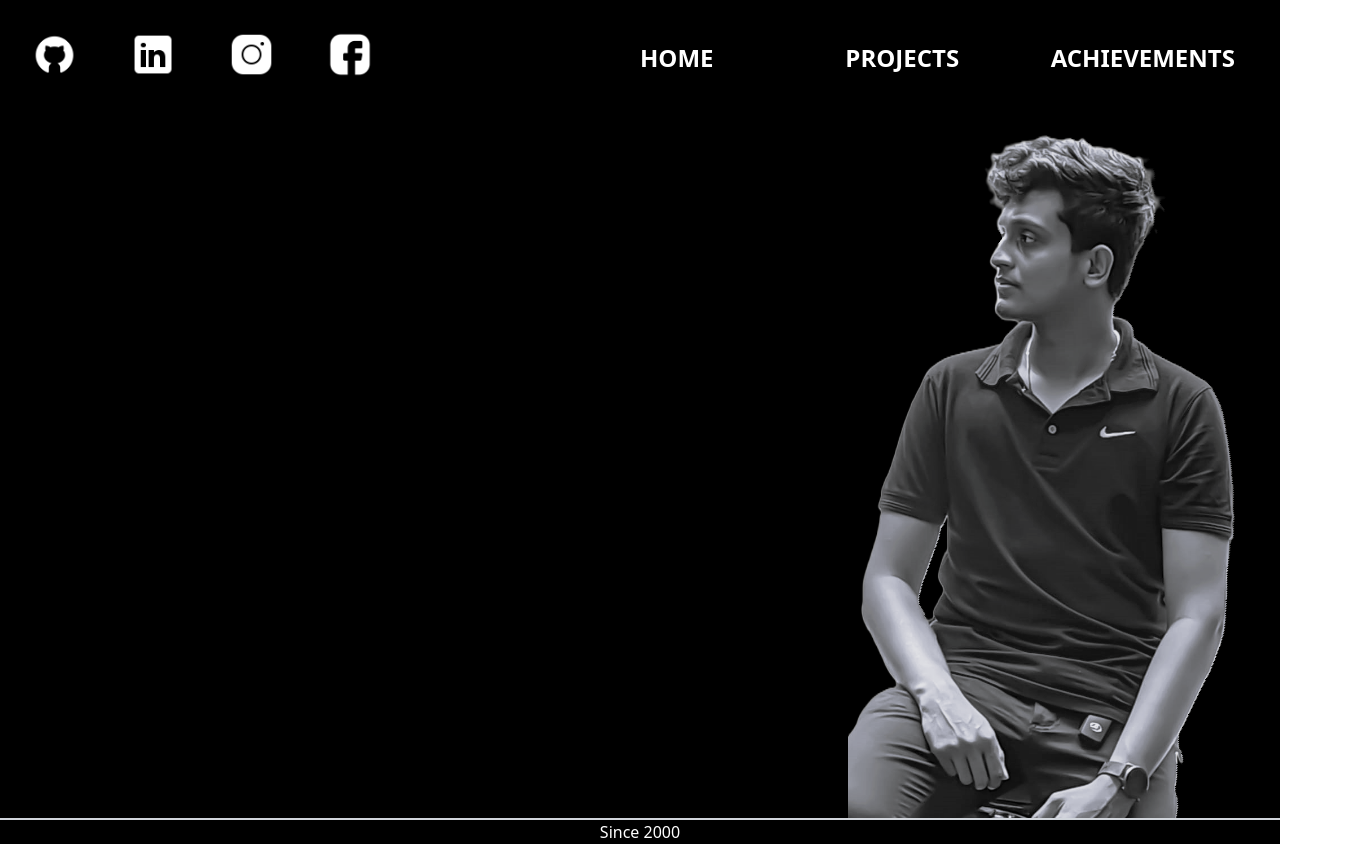
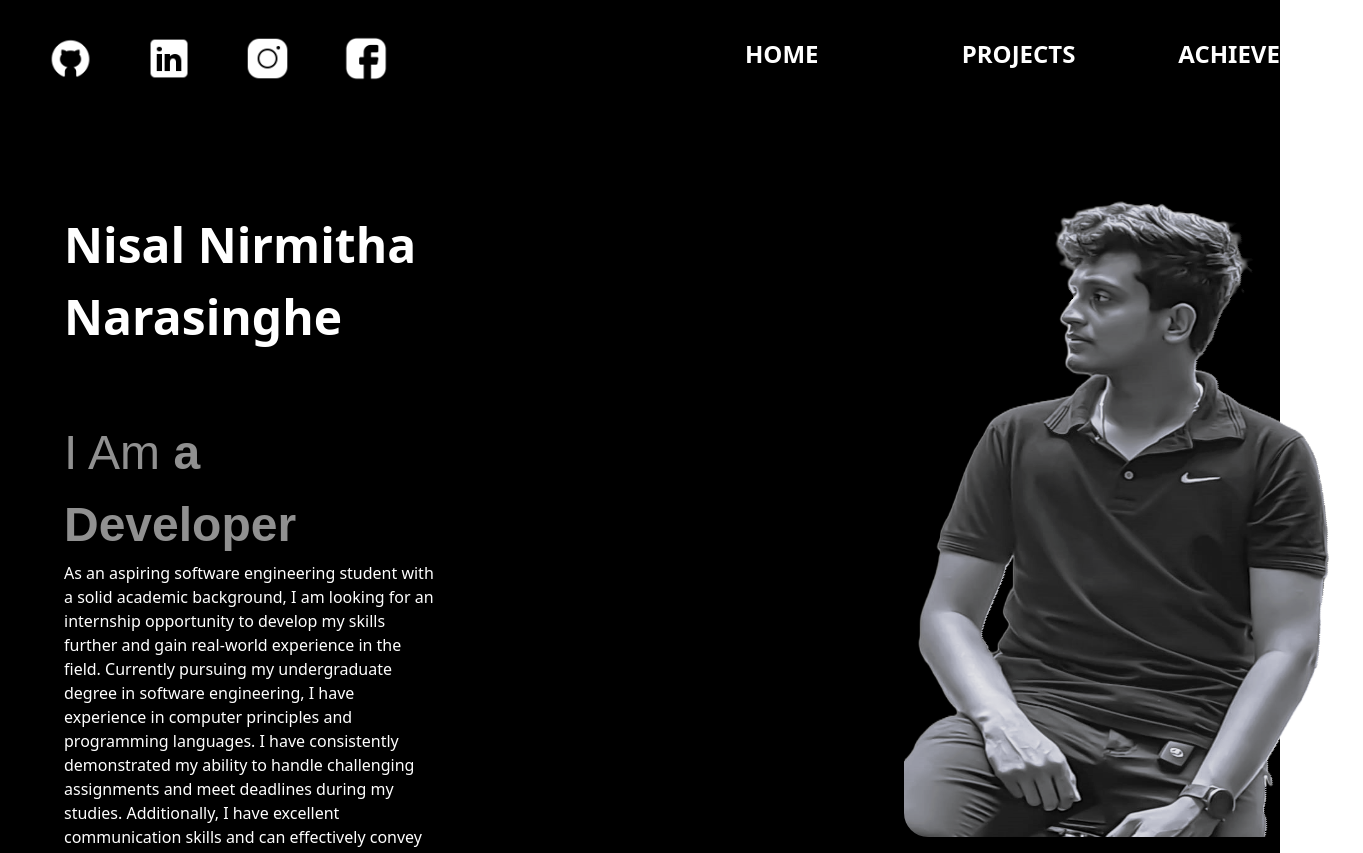
Before and after one commit to Nisal-N-Narasinghe/Nisal-N-Narasinghe, a React (Create React App) app: page / in a window 1280 px wide. Shown: the top 853 px of the page, 1363 px wide, since content can reach past the window. Built offline with nearby package versions, Linux system fonts and the light colour scheme.

Commit message:
:wrench: Coocking

```diff
--- a/src/components/Footer/index.jsx
+++ b/src/components/Footer/index.jsx
@@ -1,10 +1,9 @@
 const Footer = () => {
   return (
     <footer>
-      <div>
-        <hr className='border-t-2 border-gray-300' />
-
-        <h1 className='text-white text-center text-footer'>Since 2000</h1>
+      <div className='text-center'>
+        <hr className='border-t-2 border-gray-300 w-80 mx-auto' />
+        <h1 className='text-white text-footer'>Since 2000</h1>
       </div>
     </footer>
   );
--- a/src/components/Header/index.jsx
+++ b/src/components/Header/index.jsx
@@ -21,9 +21,9 @@ const Header = () => {
   }, []);
   return (
     <header>
-      <div className='grid  grid-cols-2  p-8'>
+      <div className='grid  grid-cols-2  p-8 gap-header'>
         <div>
-          <div className='grid grid-cols-4 gap-socialIcons w-socialIconsContainer'>
+          <div className='grid grid-cols-4 gap-socialIcons w-socialIconsContainer mt-1 ml-4'>
             {socialIcons.map((icon, index) => (
               <div key={index}>
                 <a href={icon.link} className='decoration-transparent'>
@@ -37,7 +37,7 @@ const Header = () => {
             ))}
           </div>
         </div>
-        <div className='grid grid-cols-1 md:grid-cols-1 xl:grid-cols-3 gap-navLinks xl:mr-0 md:mr-10 mt-2 w-auto xl:text-left text-right'>
+        <div className='grid grid-cols-1 md:grid-cols-1 xl:grid-cols-3 gap-navLinks  xl:mr-0 md:mr-10 mt-1 w-navLinkContainer xl:text-left  text-right'>
           {showMenu ? (
             <FontAwesomeIcon
               icon={faBars}
@@ -50,7 +50,7 @@ const Header = () => {
             navLinks.map((link, index) => (
               <div
                 key={index}
-                className='text-white font-bold text-navLinks hover:scale-125 hover:duration-300 hover:ease-in-out hover:cursor-pointer transition-all duration-500'
+                className='text-white font-bold text-navLinks  xl:pl-20 hover:scale-125 hover:duration-300 hover:ease-in-out hover:cursor-pointer transition-all duration-500'
                 onClick={() => {
                   console.log(`Clicked on: ${link.text}`);
 
--- a/src/utils/Helpers/index.jsx
+++ b/src/utils/Helpers/index.jsx
@@ -14,12 +14,15 @@ export const socialIcons = [
   },
   {
     path: "images/Header/LinkedIn.png",
+    link: "https://www.linkedin.com/in/nisal-narasinghe/",
   },
   {
     path: "images/Header/Instagram.png",
+    link: "https://www.instagram.com/_nisal_n_narasinghe_/",
   },
   {
     path: "images/Header/FaceBook.png",
+    link: "https://www.facebook.com/nisal.narasinghe/",
   },
 ];
 
--- a/src/views/Home/index.jsx
+++ b/src/views/Home/index.jsx
@@ -5,15 +5,35 @@ const Home = () => {
   return (
     <div className='bg-black'>
       <Header />
-      <div className='grid grid-cols-2'>
+      <div className='grid grid-cols-2 xl:gap-homeBG'>
         <div>
-          <h1>Home</h1>
+          <h1 className='text-white text-homeName font-extrabold text-left ml-16 w-96 mt-24'>
+            Nisal Nirmitha Narasinghe
+          </h1>
+          <h2 className='text-developertxt text-left ml-16 mt-16 text-homeName font-karla'>
+            <span className='font-normal '>I Am</span>{" "}
+            <span className='font-extrabold'>a Developer</span>
+          </h2>
+          <p className='text-left text-white ml-16 '>
+            As an aspiring software engineering student with a solid academic
+            background, I am looking for an internship opportunity to develop my
+            skills further and gain real-world experience in the field.
+            Currently pursuing my undergraduate degree in software engineering,
+            I have experience in computer principles and programming languages.
+            I have consistently demonstrated my ability to handle challenging
+            assignments and meet deadlines during my studies. Additionally, I
+            have excellent communication skills and can effectively convey
+            technical concepts to both technical and non-technical stakeholders.
+          </p>
         </div>
-        <img
-          src='images/Home/BackgroundImage.png'
-          alt='myImage'
-          className='w-homeBGImage max-h-screen justify-self-end mr-8 relative bottom-0 right-0'
-        />
+
+        <div>
+          <img
+            src='images/Home/BackgroundImage.png'
+            alt='myImage'
+            class='w-homeBGImage h-homeBGImage mt-16 ml-16 rounded-3xl'
+          />
+        </div>
       </div>
 
       <Footer />
--- a/tailwind.config.js
+++ b/tailwind.config.js
@@ -5,20 +5,29 @@ module.exports = {
     extend: {
       gap: {
         socialIcons: "54px",
-        navLinks: "8px",
+        navLinks: "30px",
+        homeBG: "400px",
+        header: "50px",
       },
       width: {
         socialIconsContainer: "340px",
-        navLinkContainer: "600px",
-        homeBGImage: "400px",
+        navLinkContainer: "620px",
+        homeBGImage: "450px",
       },
       height: {
-        homeBGImage: "560px",
+        homeBGImage: "660px",
       },
       fontSize: {
         navLinks: "24px",
         navLinksHover: "36px",
         footer: "16px",
+        homeName: "48px",
+      },
+      fontFamily: {
+        karla: ["Karla", "sans-serif"],
+      },
+      textColor: {
+        developertxt: "#909090",
       },
     },
   },
```
